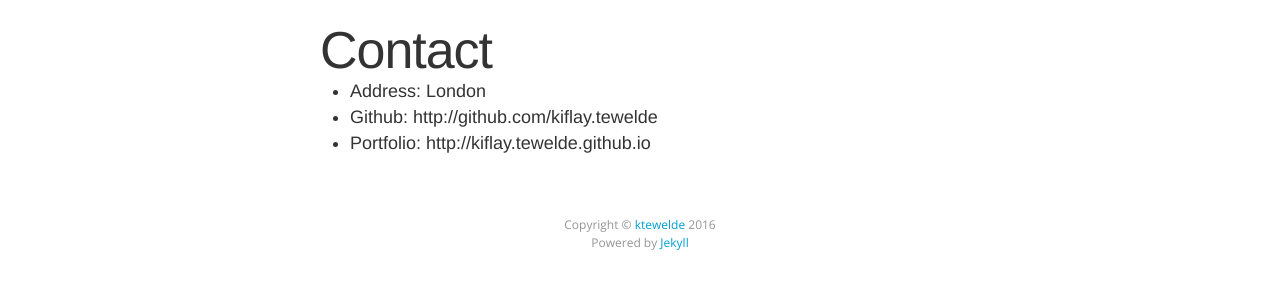
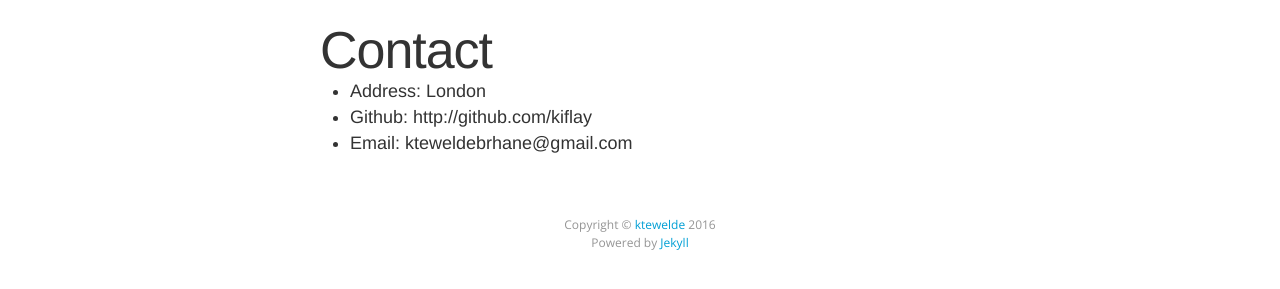
Before and after one commit to kiflay/kiflay.github.io, a Jekyll site: the page built from contact.md, in a window 1280 px wide. Shown: the part 120-409 px from the top of the page. Built offline with Jekyll 4.4.1, drawn with Linux system fonts in a browser that asks for light colours; nearby versions of some CDN libraries; Markdown is read by kramdown in place of the engine named in the settings.

Commit message:
change contact github

```diff
--- a/contact.md
+++ b/contact.md
@@ -6,5 +6,5 @@ permalink: /contact/
 
 
 * Address: London
-* Github: http://github.com/kiflay.tewelde
-* Portfolio: http://kiflay.tewelde.github.io
+* Github: http://github.com/kiflay
+* Email:  kteweldebrhane@gmail.com
```
